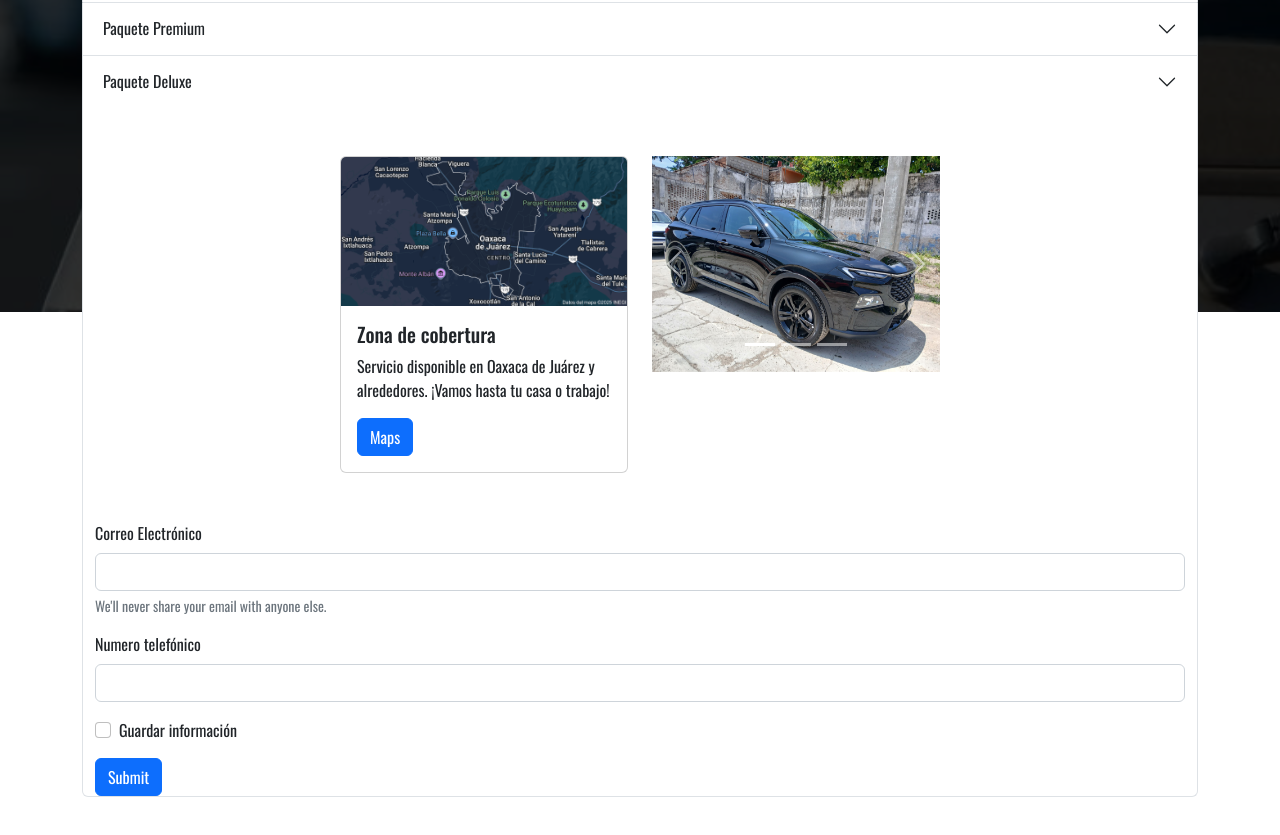
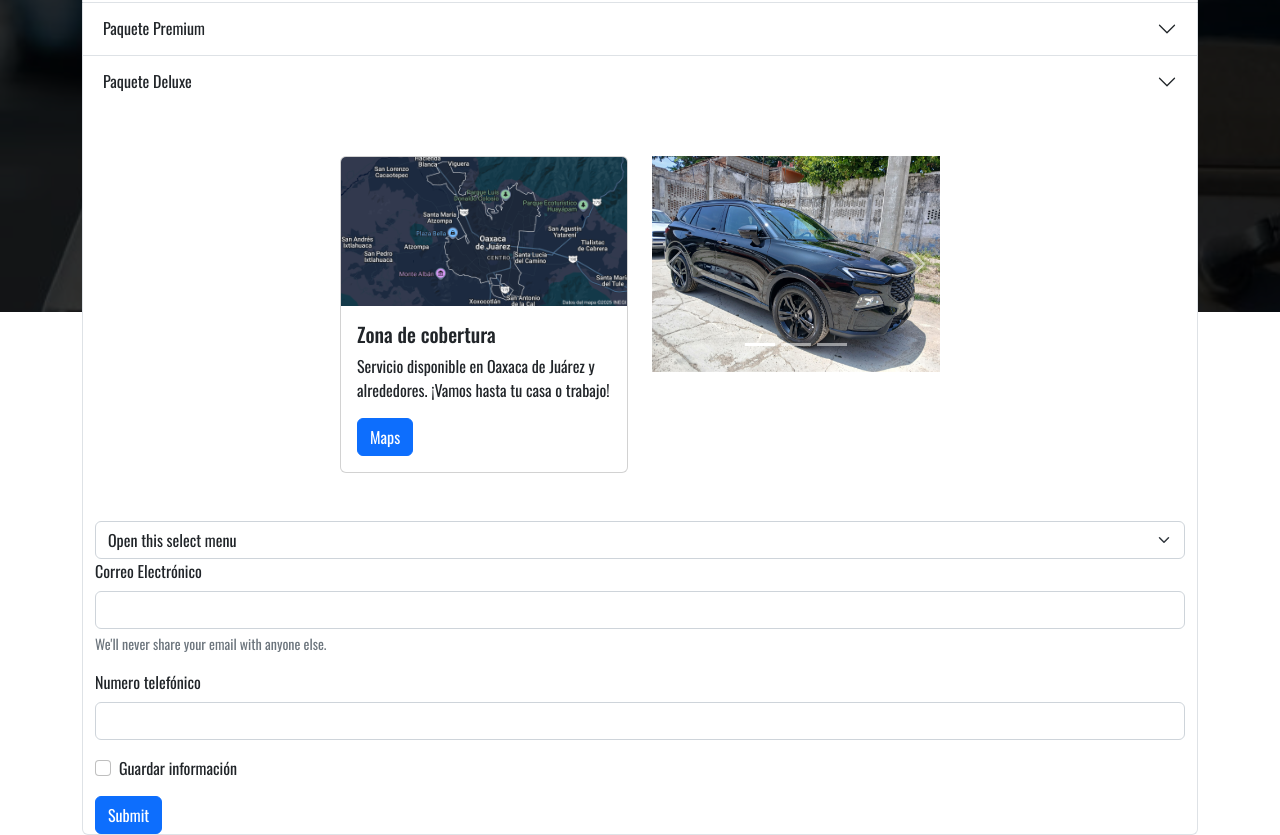
Before and after one commit to UrielJC12/-carwash__mcqueen, a plain HTML site: page main.html in a window 1280 px wide. Shown: the part 488-1323 px from the top of the page. Before the commit the page ends 1285 px from the top, so only its background shows below. Drawn offline with nearby package versions, Linux system fonts and the light colour scheme.

Commit message:
Add select menu to main.html
Seleccionar paquete

```diff
--- a/main.html
+++ b/main.html
@@ -140,6 +140,12 @@
     </div>
 
     <div class="container">
+        <select class="form-select" aria-label="Default select example">
+          <option selected>Open this select menu</option>
+          <option value="1">One</option>
+          <option value="2">Two</option>
+          <option value="3">Three</option>
+        </select>
         <form>
             <div class="mb-3">
                 <label for="exampleInputEmail1" class="form-label">Correo Electrónico</label>
```
